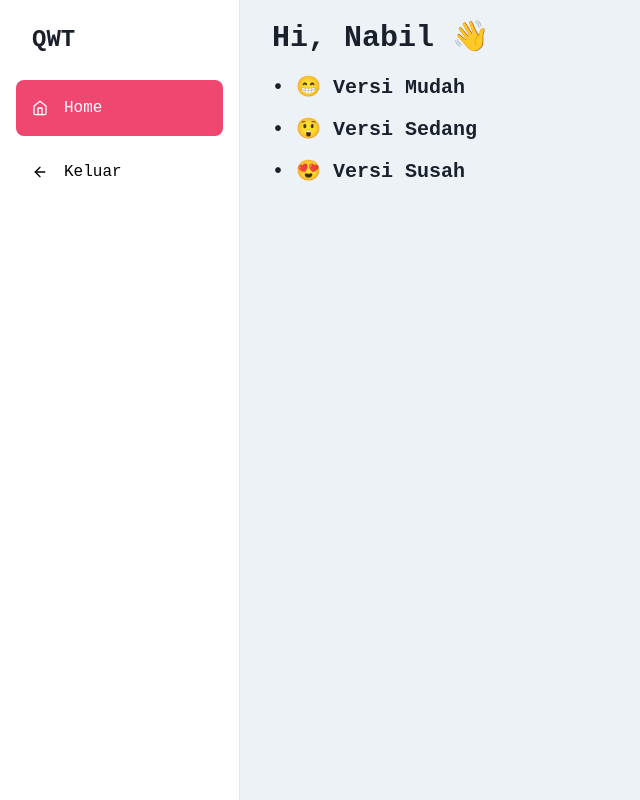
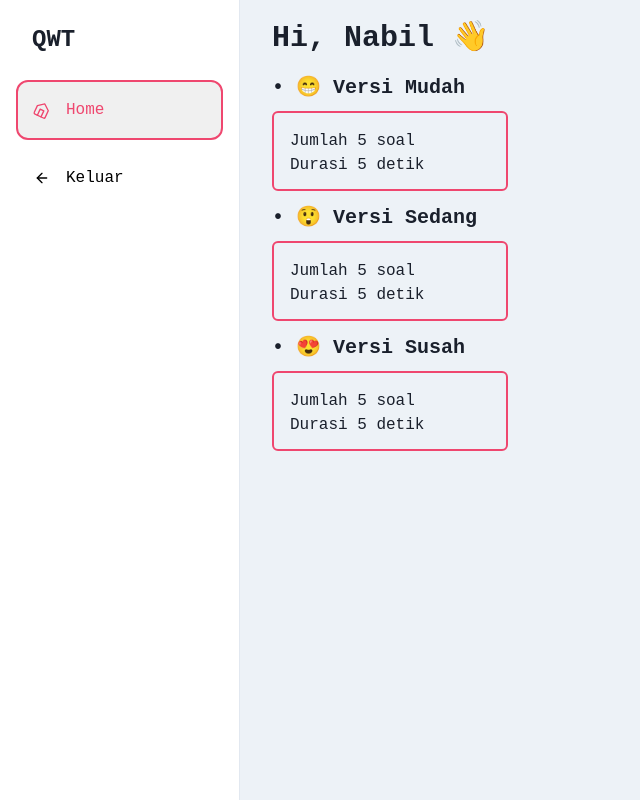
Before and after one commit to nabilaba/Quiz-With-Trivia, a React (Vite) app: page /dashboard in a window 1280 px wide. Shown: the whole page, without its empty margins (0-640 px from the left). Built offline with nearby package versions, Linux system fonts and the light colour scheme.

Commit message:
change animation hover in drawer

```diff
--- a/src/router/Dashboard/Home/index.jsx
+++ b/src/router/Dashboard/Home/index.jsx
@@ -1,29 +1,32 @@
-import { Container, Stack, Text } from "@chakra-ui/react";
+import { Box, Container, SimpleGrid, Stack, Text } from "@chakra-ui/react";
 
 export default function Home() {
+  const Kuis = ({ judul }) => {
+    return (
+      <Stack borderRadius="md" pr={2} borderColor="accent.50">
+        <Text fontSize="xl" fontWeight="bold">
+          • {judul}
+        </Text>
+        <SimpleGrid columns={{base: 0, md: 2, lg: 3, xl: 4}} spacingX={2} spacingY={2}>
+          <Box height="80px" borderWidth={2} borderColor="accent.50" borderRadius={"md"} p={4}>
+            <Text>Jumlah 5 soal</Text>
+            <Text>Durasi 5 detik</Text>
+          </Box>
+        </SimpleGrid>
+      </Stack>
+    );
+  };
+
   return (
     <Container maxW="full">
       <Stack spacing={3}>
         <Text fontSize="3xl" fontWeight="bold">
           Hi, Nabil 👋
         </Text>
-        <Stack borderRadius="md" pr={2} borderColor="accent.50">
-          <Text fontSize="xl" fontWeight="bold">
-            • 😁 Versi Mudah
-          </Text>
-        </Stack>
 
-        <Stack borderRadius="md" pr={2} borderColor="accent.50">
-          <Text fontSize="xl" fontWeight="bold">
-            • 😲 Versi Sedang
-          </Text>
-        </Stack>
-
-        <Stack borderRadius="md" pr={2} borderColor="accent.50">
-          <Text fontSize="xl" fontWeight="bold">
-            • 😍 Versi Susah
-          </Text>
-        </Stack>
+        <Kuis judul="😁 Versi Mudah" />
+        <Kuis judul="😲 Versi Sedang" />
+        <Kuis judul="😍 Versi Susah" />
       </Stack>
     </Container>
   );
--- a/src/router/Dashboard/index.jsx
+++ b/src/router/Dashboard/index.jsx
@@ -91,25 +91,30 @@ const NavItem = ({ icon, path, children, ...rest }) => {
         align="center"
         p="4"
         mx="4"
-        borderRadius="lg"
+        borderRadius="xl"
         role="group"
         cursor="pointer"
-        color={loc.pathname === path ? "white" : "black"}
+        color={loc.pathname === path ? "accent.50" : "black"}
+        bg={loc.pathname === path ? "blackAlpha.100" : "transparent"}
+        borderWidth={2}
+        borderColor={loc.pathname === path ? "accent.50" : "transparent"}
+        transition="all 0.3s"
         _hover={{
-          bg: "accent.100",
-          color: "white",
+          transform: "translateX(2px)",
+          bg: "blackAlpha.100",
+          color: "accent.50",
         }}
-        bg={loc.pathname === path ? "accent.50" : "transparent"}
         {...rest}
       >
         {icon && (
           <Icon
             mr="4"
             fontSize="16"
+            as={icon}
+            transform={loc.pathname === path ? "rotate(25deg)" : "none"}
             _groupHover={{
-              color: "white",
+              transform: "rotate(25deg)",
             }}
-            as={icon}
           />
         )}
         {children}
```
